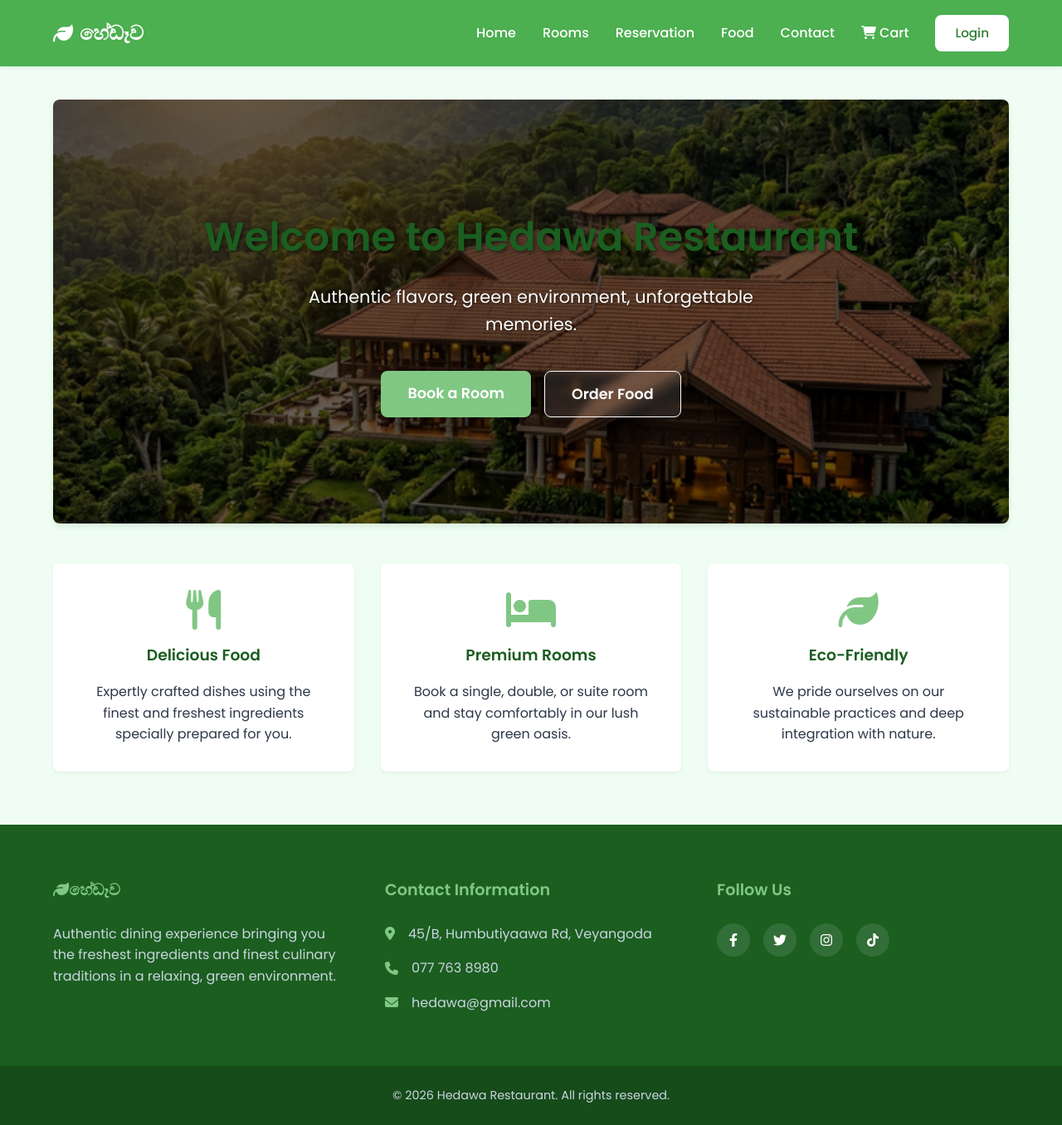
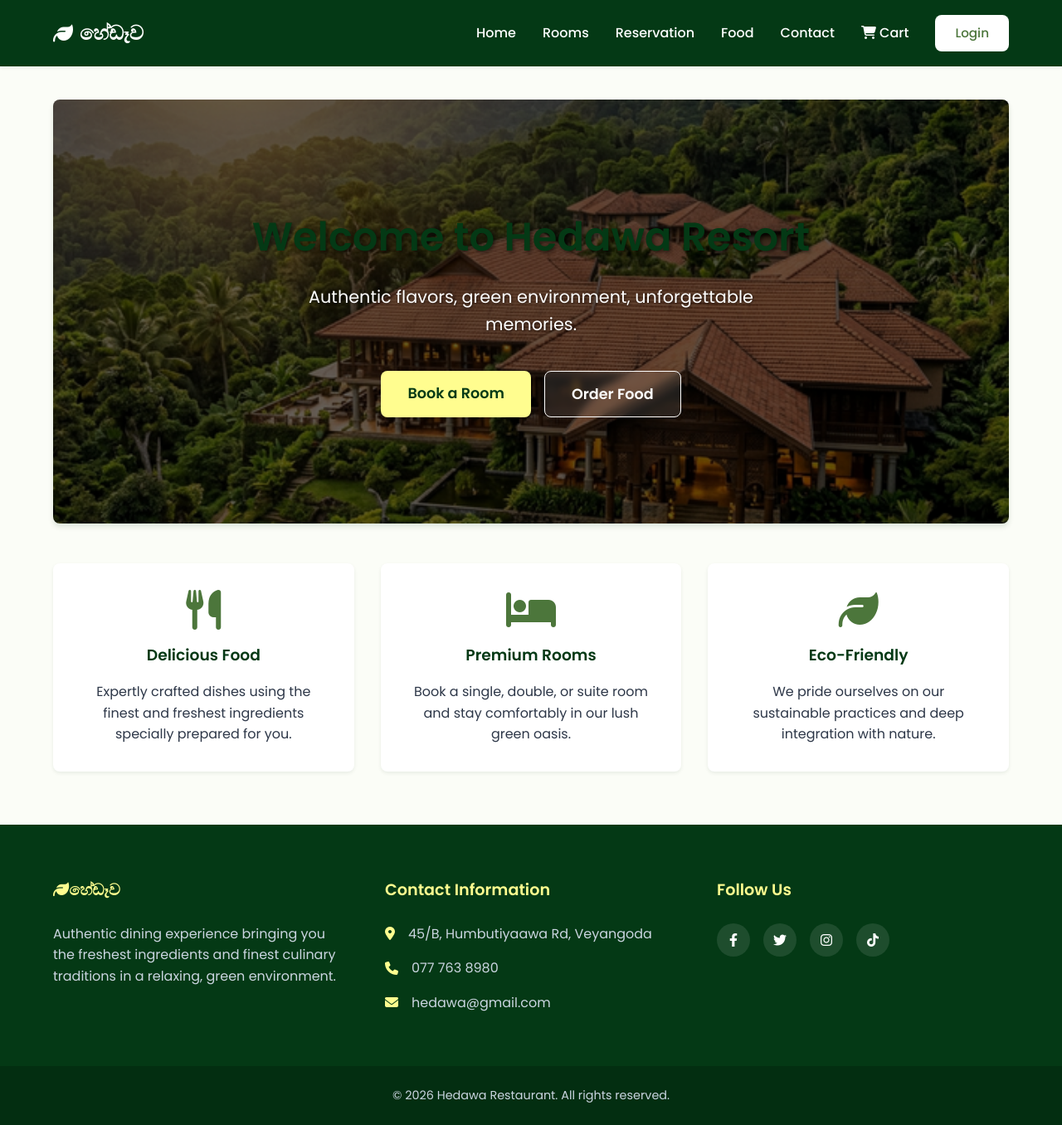
Before and after one commit to dilitha21/hedawa-hotel-project, a PHP site: page /pages/home.php in a window 1280 px wide. Shown: the whole page at 83% size. Run offline with PHP 8.4, Linux system fonts and the light colour scheme.

Commit message:
css changes

```diff
--- a/assets/css/style.css
+++ b/assets/css/style.css
@@ -4,16 +4,16 @@
 
 /* --- CSS Variables --- */
 :root {
-    --primary: #2e7d32;
-    --primary-light: #4caf50;
-    --primary-dark: #1b5e20;
-    --accent: #81c784;
-    --bg-color: #f0fdf4;
+    --primary: #4C763B;
+    --primary-light: #B0CE88;
+    --primary-dark: #043915;
+    --accent: #FFFD8F;
+    --bg-color: #fbfdf7;
     --text-main: #2d3748;
     --text-muted: #718096;
     --white: #ffffff;
-    --shadow-sm: 0 2px 4px rgba(46, 125, 50, 0.08);
-    --shadow-md: 0 4px 6px rgba(46, 125, 50, 0.12);
+    --shadow-sm: 0 2px 4px rgba(4, 57, 21, 0.08);
+    --shadow-md: 0 4px 6px rgba(4, 57, 21, 0.12);
     --radius: 8px;
     --transition: all 0.3s ease;
     --font-family: 'Poppins', sans-serif;
@@ -105,7 +105,7 @@ a:hover {
 
 /* --- Navbar / Header --- */
 .header {
-    background-color: var(--primary-light);
+    background-color: var(--primary-dark);
     box-shadow: var(--shadow-sm);
     position: sticky;
     top: 0;
--- a/pages/cart.php
+++ b/pages/cart.php
@@ -77,7 +77,7 @@ $pending_orders = $stmtOrders->fetchAll();
     <div style="display: grid; grid-template-columns: repeat(auto-fit, minmax(300px, 1fr)); gap: 2rem;">
 
         <!-- Active Pending Bookings -->
-        <div style="background: var(--white); padding: 2rem; border-radius: var(--radius); box-shadow: var(--shadow-sm); border-top: 4px solid var(--accent);">
+        <div style="background: var(--white); padding: 2rem; border-radius: var(--radius); box-shadow: var(--shadow-sm); border-top: 4px solid var(--primary-light);">
             <h3 style="display: flex; align-items: center; gap: 0.5rem;"><i class="fa-solid fa-bed" style="color:var(--primary);"></i> Pending Bookings</h3>
             <?php if(empty($pending_bookings)): ?>
                 <p style="color: var(--text-muted); margin-top: 1rem;">No awaiting bookings.</p>
@@ -105,7 +105,7 @@ $pending_orders = $stmtOrders->fetchAll();
         </div>
 
         <!-- Active Pending Orders -->
-        <div style="background: var(--white); padding: 2rem; border-radius: var(--radius); box-shadow: var(--shadow-sm); border-top: 4px solid var(--accent);">
+        <div style="background: var(--white); padding: 2rem; border-radius: var(--radius); box-shadow: var(--shadow-sm); border-top: 4px solid var(--primary-light);">
             <h3 style="display: flex; align-items: center; gap: 0.5rem;"><i class="fa-solid fa-utensils" style="color:var(--primary);"></i> Pending Kitchen Orders</h3>
             <?php if(empty($pending_orders)): ?>
                 <p style="color: var(--text-muted); margin-top: 1rem;">No processed orders waiting.</p>
--- a/pages/contact.php
+++ b/pages/contact.php
@@ -2,7 +2,7 @@
 <div class="contact-container" style="max-width: 600px; margin: 2rem auto; background: var(--white); padding: 2.5rem; border-radius: var(--radius); box-shadow: var(--shadow-sm);">
 
     <div style="text-align: center; margin-bottom: 2rem;">
-        <i class="fa-solid fa-envelope-open-text" style="font-size: 3rem; color: var(--accent); margin-bottom: 1rem;"></i>
+        <i class="fa-solid fa-envelope-open-text" style="font-size: 3rem; color: var(--primary); margin-bottom: 1rem;"></i>
         <h2>Get in Touch</h2>
         <p style="color: var(--text-muted);">Have questions or feedback? Drop us a message below and we will get back to you.</p>
     </div>
--- a/pages/home.php
+++ b/pages/home.php
@@ -3,27 +3,27 @@ require_once '../config/database.php';
 require_once '../includes/header.php';
 ?>
 <div class="hero" style="text-align: center; padding: 8rem 2rem; background: linear-gradient(rgba(0, 0, 0, 0.6), rgba(0, 0, 0, 0.6)), url('../assets/images/home_bg.png') center/cover no-repeat; color: var(--white); border-radius: var(--radius); margin-bottom: 3rem; box-shadow: var(--shadow-md);">
-    <h1 style="font-size: 3rem; margin-bottom: 1rem; text-shadow: 2px 2px 4px rgba(0,0,0,0.5);">Welcome to Hedawa Restaurant</h1>
+    <h1 style="font-size: 3rem; margin-bottom: 1rem; text-shadow: 2px 2px 4px rgba(0,0,0,0.5);">Welcome to Hedawa Resort</h1>
     <p style="font-size: 1.3rem; margin-bottom: 2.5rem; max-width: 600px; margin-left: auto; margin-right: auto; text-shadow: 1px 1px 3px rgba(0,0,0,0.5);">Authentic flavors, green environment, unforgettable memories.</p>
     <div style="display: flex; gap: 1rem; justify-content: center;">
-        <a href="bookings.php" class="btn" style="background: var(--accent); color: var(--white); font-weight: 600; padding: 0.8rem 2rem; font-size: 1.1rem; border: none;">Book a Room</a>
+        <a href="bookings.php" class="btn" style="background: var(--accent); color: var(--primary-dark); font-weight: 600; padding: 0.8rem 2rem; font-size: 1.1rem; border: none;">Book a Room</a>
         <a href="orders.php" class="btn btn-outline" style="border-color: var(--white); color: var(--white); font-weight: 600; padding: 0.8rem 2rem; font-size: 1.1rem; background: rgba(255,255,255,0.1); backdrop-filter: blur(5px);">Order Food</a>
     </div>
 </div>
 
 <div class="features-grid" style="display: grid; grid-template-columns: repeat(auto-fit, minmax(300px, 1fr)); gap: 2rem;">
     <div class="feature-card" style="background: var(--white); padding: 2rem; border-radius: var(--radius); box-shadow: var(--shadow-sm); text-align: center;">
-        <i class="fa-solid fa-utensils" style="font-size: 3rem; color: var(--accent); margin-bottom: 1rem;"></i>
+        <i class="fa-solid fa-utensils" style="font-size: 3rem; color: var(--primary); margin-bottom: 1rem;"></i>
         <h3>Delicious Food</h3>
         <p>Expertly crafted dishes using the finest and freshest ingredients specially prepared for you.</p>
     </div>
     <div class="feature-card" style="background: var(--white); padding: 2rem; border-radius: var(--radius); box-shadow: var(--shadow-sm); text-align: center;">
-        <i class="fa-solid fa-bed" style="font-size: 3rem; color: var(--accent); margin-bottom: 1rem;"></i>
+        <i class="fa-solid fa-bed" style="font-size: 3rem; color: var(--primary); margin-bottom: 1rem;"></i>
         <h3>Premium Rooms</h3>
         <p>Book a single, double, or suite room and stay comfortably in our lush green oasis.</p>
     </div>
     <div class="feature-card" style="background: var(--white); padding: 2rem; border-radius: var(--radius); box-shadow: var(--shadow-sm); text-align: center;">
-        <i class="fa-solid fa-leaf" style="font-size: 3rem; color: var(--accent); margin-bottom: 1rem;"></i>
+        <i class="fa-solid fa-leaf" style="font-size: 3rem; color: var(--primary); margin-bottom: 1rem;"></i>
         <h3>Eco-Friendly</h3>
         <p>We pride ourselves on our sustainable practices and deep integration with nature.</p>
     </div>
--- a/staff/dashboard.php
+++ b/staff/dashboard.php
@@ -23,7 +23,7 @@ $total_staff = $pdo->query("SELECT COUNT(*) FROM users WHERE role = 'staff'")->f
 
     <!-- Content -->
     <div style="flex: 1; padding: 3rem;">
-        <h2 style="margin-bottom: 2rem; display: flex; align-items: center; gap: 0.5rem;"><i class="fa-solid fa-gauge-high" style="color:var(--accent);"></i> Overview</h2>
+        <h2 style="margin-bottom: 2rem; display: flex; align-items: center; gap: 0.5rem;"><i class="fa-solid fa-gauge-high" style="color:var(--primary);"></i> Overview</h2>
 
         <div style="display: grid; grid-template-columns: repeat(auto-fit, minmax(250px, 1fr)); gap: 2rem;">
             <div style="background: var(--white); padding: 2rem; border-radius: var(--radius); box-shadow: var(--shadow-sm); border-left: 4px solid var(--primary);">
@@ -31,7 +31,7 @@ $total_staff = $pdo->query("SELECT COUNT(*) FROM users WHERE role = 'staff'")->f
                 <p style="font-size: 2.5rem; font-weight: 700; color: var(--text-main); margin-top: 0.5rem;"><?= $pending_orders ?></p>
             </div>
 
-            <div style="background: var(--white); padding: 2rem; border-radius: var(--radius); box-shadow: var(--shadow-sm); border-left: 4px solid var(--accent);">
+            <div style="background: var(--white); padding: 2rem; border-radius: var(--radius); box-shadow: var(--shadow-sm); border-left: 4px solid var(--primary-light);">
                 <h3 style="color: var(--text-muted); font-size: 1.1rem;">Pending Bookings</h3>
                 <p style="font-size: 2.5rem; font-weight: 700; color: var(--text-main); margin-top: 0.5rem;"><?= $pending_bookings ?></p>
             </div>
--- a/staff/manage_menu.php
+++ b/staff/manage_menu.php
@@ -22,7 +22,7 @@ $menu_items = $pdo->query("SELECT * FROM food ORDER BY category ASC, name ASC")-
     <!-- Content -->
     <div style="flex: 1; padding: 3rem; overflow-x: auto;">
         <div style="display: flex; justify-content: space-between; align-items: center; margin-bottom: 2rem;">
-            <h2 style="margin: 0;"><i class="fa-solid fa-utensils" style="color:var(--accent);"></i> Manage Menu Structure</h2>
+            <h2 style="margin: 0;"><i class="fa-solid fa-utensils" style="color:var(--primary);"></i> Manage Menu Structure</h2>
             <button class="btn" onclick="document.getElementById('addModal').style.display='flex'"><i class="fa-solid fa-plus"></i> Add New Food</button>
         </div>
 
--- a/staff/view_bookings.php
+++ b/staff/view_bookings.php
@@ -21,7 +21,7 @@ $bookings = $pdo->query("SELECT b.*, r.name as room_name, u.full_name, u.email F
 
     <!-- Content -->
     <div style="flex: 1; padding: 3rem; overflow-x: auto;">
-        <h2 style="margin-bottom: 2rem;"><i class="fa-solid fa-book-open" style="color:var(--accent);"></i> All Bookings</h2>
+        <h2 style="margin-bottom: 2rem;"><i class="fa-solid fa-book-open" style="color:var(--primary);"></i> All Bookings</h2>
 
         <?php if(isset($_GET['msg']) && $_GET['msg'] === 'deleted'): ?>
             <div style="background: var(--bg-color); border-left: 4px solid var(--primary); padding: 1rem; margin-bottom: 2rem;">
--- a/staff/view_orders.php
+++ b/staff/view_orders.php
@@ -21,7 +21,7 @@ $orders = $pdo->query("SELECT o.*, u.full_name, u.email FROM orders o JOIN users
 
     <!-- Content -->
     <div style="flex: 1; padding: 3rem; overflow-x: auto;">
-        <h2 style="margin-bottom: 2rem;"><i class="fa-solid fa-receipt" style="color:var(--accent);"></i> All Orders</h2>
+        <h2 style="margin-bottom: 2rem;"><i class="fa-solid fa-receipt" style="color:var(--primary);"></i> All Orders</h2>
 
         <?php if(isset($_GET['msg']) && $_GET['msg'] === 'deleted'): ?>
             <div style="background: var(--bg-color); border-left: 4px solid var(--primary); padding: 1rem; margin-bottom: 2rem;">
```
